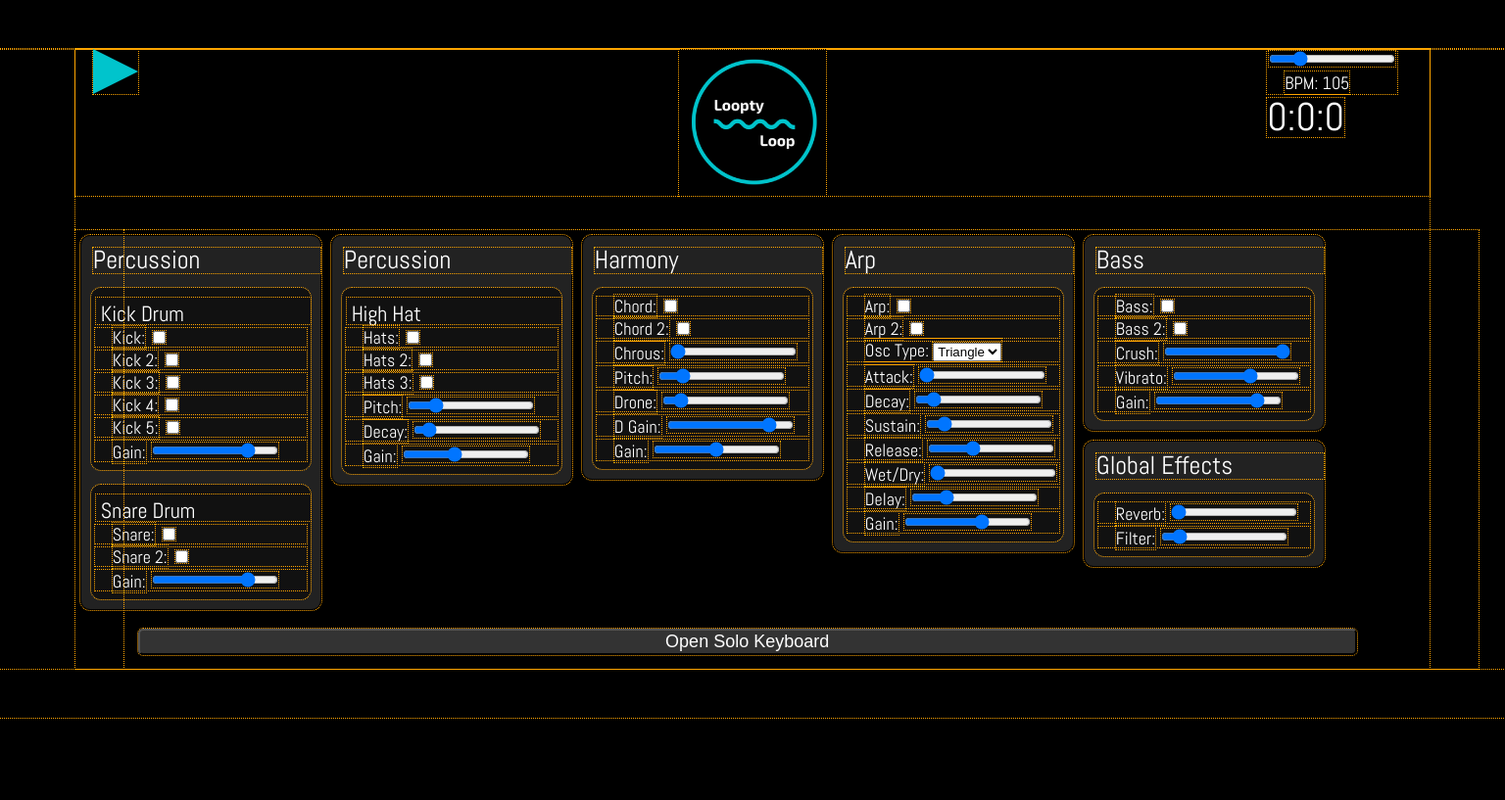
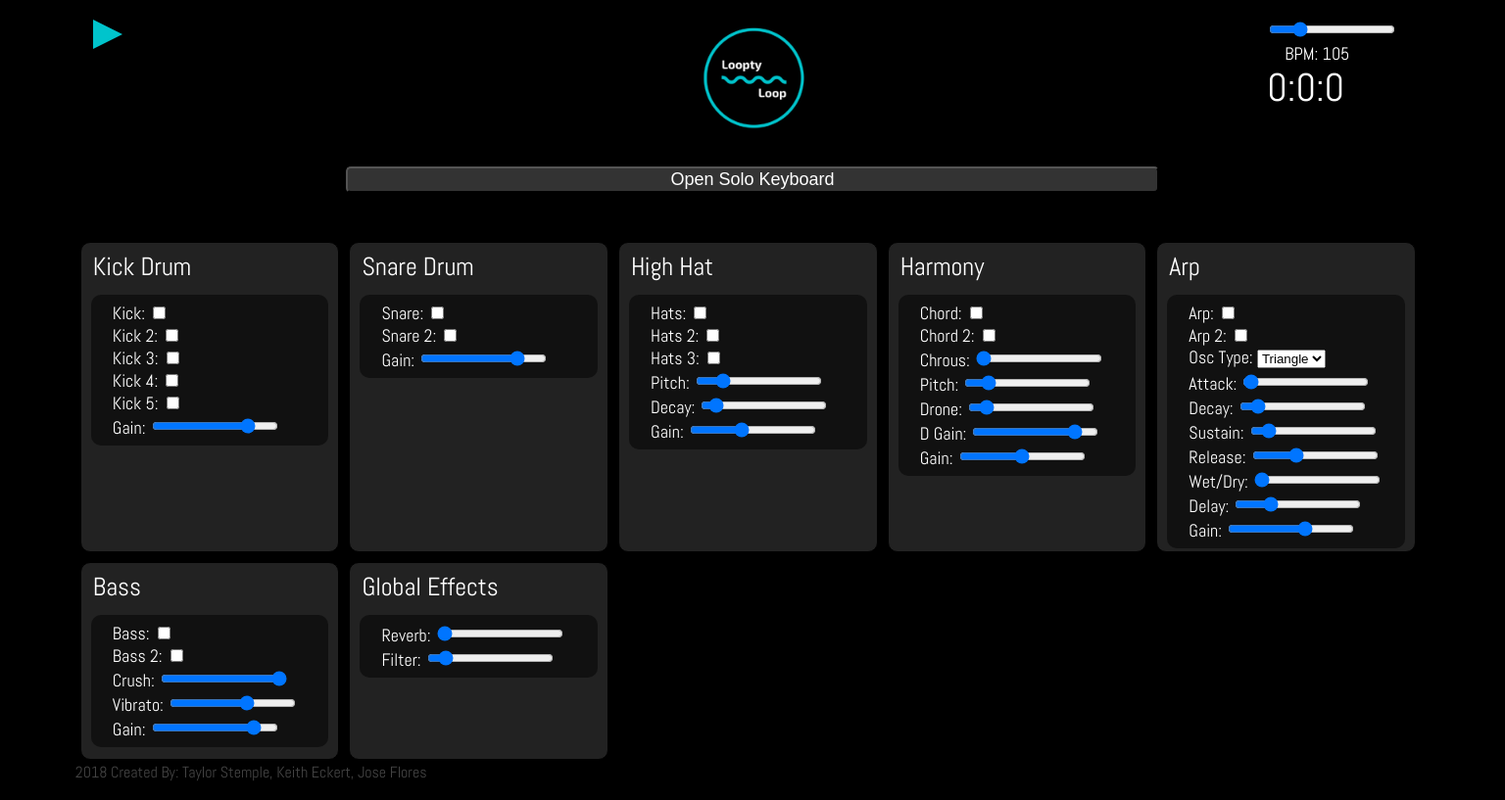
Before and after one commit to keitheck/Loopty-Loop, a PHP site: page / in a window 1536 px wide. Shown: the whole page at 98% size. Before the commit the page ends 734 px from the top, so only its background shows below. Run offline with PHP 8.4, Linux system fonts and the light colour scheme.

Commit message:
final scalability, footer, solo moved to top

```diff
--- a/index.html
+++ b/index.html
@@ -30,13 +30,36 @@
         </div>
 
       </section>
+      <!-- SOLO KEYBOARD ########################################################## -->
+        <section class="solo_keyboard">
+          <button class="keyboard_button" id="toggle_keyboard">Open Solo Keyboard</button>
+          <div class="keyboard" id="keyboard">
+            <button data-key='81' class="normal" id="0">Q</button>
+            <button data-key='87' class="middle" id="1">W</button>
+            <button data-key='69' id="2">E</button>
+            <button data-key='82' id="3">R</button>
+            <button data-key='84' id="4">T</button>
+            <button data-key='89' id="5">Y</button>
+            <button data-key='85' id="6">U</button>
+            <button data-key='73' id="7">I</button>
+            <button data-key='79' class="middle" id="8">O</button>
+            <button data-key='80' id="9">P</button>
+            <button data-key='219' id="10">[</button>
+            <button data-key='221' id="11">]</button>
+            <button data-key='220' id="12">\</button>
+            <button data-key='65' id="13">A</button>
+            <button data-key='83' id="14">S</button>
+            <button data-key='68' class="middle" id="15">D</button>
+            <button data-key='70' id="16">F</button>
+          </div>
+        </section>
+
     <div class="content">
 
   <!-- PERCUSSION ########################################################## -->
       <section class="container">
-        <h1>Percussion</h1>
+        <h1>Kick Drum</h1>
         <section id="sub_box">
-          <h2>Kick Drum</h2>
           <div id='loops1'>
             <label>Kick:</label>
             <input type='checkbox' class='kick_1'>
@@ -62,9 +85,10 @@
             <input type='range' value='0' min='-40' max='10' id='kick_vol'>
           </div>
         </section>
-
+      </section>
+      <section class="container">
+        <h1>Snare Drum</h1>
         <section id="sub_box">
-          <h2>Snare Drum</h2>
           <div>
             <label>Snare:</label>
             <input type='checkbox' class='snare_1'>
@@ -81,9 +105,8 @@
       </section>
 
       <section class="container">
-        <h1>Percussion</h1>
+        <h1>High Hat</h1>
         <section id="sub_box">
-          <h2>High Hat</h2>
           <div>
             <label>Hats:</label>
             <input type='checkbox' class='hat_1'>
@@ -146,7 +169,7 @@
       </section>
     <!-- ARP ########################################################## -->
 
-      <section class="container">
+      <section class="container_arp">
         <h1>Arp</h1>
         <section id="sub_box">
           <div id='loops3'>
@@ -197,7 +220,7 @@
         </section>
       </section>
     <!-- BASS ########################################################## -->
-      <section class="container">
+      <section class="container_2">
         <h1>Bass</h1>
         <section id="sub_box">
           <div id='loops3'>
@@ -225,7 +248,7 @@
 
 
       <!-- EFFECTS ########################################################## -->
-        <section class="container" id="effects">
+        <section class="container_2" id="effects">
           <h1>Global Effects</h1>
           <section id="sub_box">
             <div>
@@ -238,36 +261,14 @@
             </div>
           </section>
         </section>
-
-    <!-- SOLO KEYBOARD ########################################################## -->
-      <section class="solo_keyboard">
-        <button class="keyboard_button" id="toggle_keyboard">Open Solo Keyboard</button>
-        <div class="keyboard" id="keyboard">
-          <button data-key='81' class="normal" id="0">Q</button>
-          <button data-key='87' class="middle" id="1">W</button>
-          <button data-key='69' id="2">E</button>
-          <button data-key='82' id="3">R</button>
-          <button data-key='84' id="4">T</button>
-          <button data-key='89' id="5">Y</button>
-          <button data-key='85' id="6">U</button>
-          <button data-key='73' id="7">I</button>
-          <button data-key='79' class="middle" id="8">O</button>
-          <button data-key='80' id="9">P</button>
-          <button data-key='219' id="10">[</button>
-          <button data-key='221' id="11">]</button>
-          <button data-key='220' id="12">\</button>
-          <button data-key='65' id="13">A</button>
-          <button data-key='83' id="14">S</button>
-          <button data-key='68' class="middle" id="15">D</button>
-          <button data-key='70' id="16">F</button>
-        </div>
-      </section>
     </div>
+    <footer><h4>2018  Created By: Taylor Stemple, Keith Eckert, Jose Flores</h2></footer>
   </main>
 
 <!-- CALL SCRIPTS ########################################################## -->
     <script src="tone.js"></script>
     <script src="app.js"></script>
     </script>
+
   </body>
 </html>
--- a/style.css
+++ b/style.css
@@ -12,17 +12,27 @@ body {
   color: #ffffff
 }
 
+
+
+main {
+  width: 90%;
+  margin: 20px auto;
+  position: relative;
+}
+
+@media screen and (min-width: 1px) {
+
   .playpause label {
     display: block;
     box-sizing: border-box;
     position: absolute;
     width: 0;
-  height: 46px;
+    height: 30px;
     border-color: transparent transparent transparent #00c4cc;
     transition: 350ms all ease;
     cursor: pointer;
     border-style: solid;
-  border-width: 23px 0 23px 46px;
+    border-width: 15px 0 15px 30px;
   }
   .playpause input[type="checkbox"] {
     position: absolute;
@@ -30,12 +40,7 @@ body {
   }
   .playpause input[type="checkbox"]:checked + label {
     border-style: double;
-  border-width: 0px 0 0px 46px;
-}
-
-main {
-  width: 90%;
-  margin: 50px auto;
+    border-width: 0px 0 0px 30px;
   }
 
   .logo_bar {
@@ -45,6 +50,83 @@ main {
     animation-iteration-count: infinite;
     opacity: 1;
   }
+
+  #start_label {
+    font-size: 26px;
+    font-family: 'Abel', sans-serif;
+    color: #fff;
+  }
+
+  .start {
+    position: absolute;
+    top: 0;
+    left:0;
+  }
+
+  #transport {
+    display:inline-block;
+    color: #ffffff;
+    position: absolute;
+    top: 50px;
+    left:75%;
+  }
+
+  .logo_class {
+    display: block;
+    margin: 0 auto;
+    height: 80px;
+    width: 80px;
+
+  }
+
+  .logo_active {
+    display: block;
+    margin: 0 auto;
+    animation: pulsate 2s ease-out;
+    animation-iteration-count: infinite;
+    opacity: 0.0;
+    height: 80px;
+    width: 80px;
+  }
+
+  @keyframes pulsate {
+    0%{
+      opacity: 1.0;
+    }
+    50%{
+      opacity: .3;
+    }
+    100%{
+      opacity: 1.0;
+    }
+  }
+
+  .bpm_box {
+    display: inline-block;
+    font-size: 26px;
+    position: absolute;
+    top: 0;
+    left:70%;
+  }
+
+  #bpm {
+    /* position: absolute; */
+    display:block;
+  }
+}
+
+/* logo and transport large view between (below) these comments */
+
+@media screen and (min-width: 585px) {
+
+  .logo_bar {
+    align-content:center;
+    position:relative;
+    animation: opacityPulse 2s ease-out;
+    animation-iteration-count: infinite;
+    opacity: 1;
+  }
+
   #start_label {
     font-size: 26px;
     font-family: 'Abel', sans-serif;
@@ -68,14 +150,18 @@ main {
   .logo_class {
     display: block;
     margin: 0 auto;
+    height: 120px;
+    width: 120px;
   }
 
   .logo_active {
     display: block;
     margin: 0 auto;
-  animation: pulsate 3s ease-out;
+    animation: pulsate 2s ease-out;
     animation-iteration-count: infinite;
     opacity: 0.0;
+    height: 120px;
+    width: 120px;
   }
 
   @keyframes pulsate {
@@ -115,21 +201,206 @@ label {
   margin-left:1em;
 }
 
+.content {
+  display: block;
+  margin: 0 auto;
+  margin-top: 35px;
+  width: 100%;
+
+}
+
 .container {
   border: 1px solid #000;
   border-radius: 10px;
   display: inline-block;
   background-color: #222;
   float: left;
-  width: 244px;
+  width: 100%;
   margin: 5px;
 }
+
+.container_2 {
+  border: 1px solid #000;
+  border-radius: 10px;
+  display: inline-block;
+  background-color: #222;
+  float: left;
+  width: 100%;
+  margin: 5px;
+}
+
+.container_arp {
+  border: 1px solid #000;
+  border-radius: 10px;
+  display: inline-block;
+  background-color: #222;
+  float: left;
+  width: 100%;
+  margin: 5px;
+}
+
+@media screen and (min-width: 585px) {
+  .container {
+    border: 1px solid #000;
+    border-radius: 10px;
+    display: inline-block;
+    background-color: #222;
+    float: left;
+    width: 46%;
+    height: 245px;
+    margin: 5px;
+  }
+
+  .container_2 {
+    border: 1px solid #000;
+    border-radius: 10px;
+    display: inline-block;
+    background-color: #222;
+    float: left;
+    width: 46%;
+    height: 200px;
+    margin: 5px;
+  }
+
+  .container_arp {
+    border: 1px solid #000;
+    border-radius: 10px;
+    display: inline-block;
+    background-color: #222;
+    float: left;
+    height: 413px;
+    width: 46%;
+    margin: 5px;
+  }
+
+}
+
+@media screen and (min-width: 918px) {
+  .container {
+    border: 1px solid #000;
+    border-radius: 10px;
+    display: inline-block;
+    background-color: #222;
+    float: left;
+    width: 30%;
+    height: 245px;
+    margin: 5px;
+  }
+
+  .container_arp {
+    border: 1px solid #000;
+    border-radius: 10px;
+    display: inline-block;
+    background-color: #222;
+    float: left;
+    width: 30%;
+    margin: 5px;
+  }
+
+  .container_2 {
+    border: 1px solid #000;
+    border-radius: 10px;
+    display: inline-block;
+    background-color: #222;
+    float: left;
+    width: 30%;
+    height: 200px;
+    margin: 5px;
+  }
+}
+
+@media screen and (min-width: 1305px) {
+  .container {
+    border: 1px solid #000;
+    border-radius: 10px;
+    display: inline-block;
+    background-color: #222;
+    float: left;
+    width: 21%;
+    height: 245px;
+    margin: 5px;
+  }
+
+  .container_arp {
+    border: 1px solid #000;
+    border-radius: 10px;
+    display: inline-block;
+    background-color: #222;
+    float: left;
+    height: 315px;
+    width: 21%;
+    margin: 5px;
+  }
+
+  .container_2 {
+    border: 1px solid #000;
+    border-radius: 10px;
+    display: inline-block;
+    background-color: #222;
+    float: left;
+    width: 21%;
+    height: 315px;
+    margin: 5px;
+  }
+}
+
+@media screen and (min-width: 1530px) {
+  .container {
+    border: 1px solid #000;
+    border-radius: 10px;
+    display: inline-block;
+    background-color: #222;
+    float: left;
+    width: 19%;
+    height: 315px;
+    margin: 5px;
+  }
+
+  .container_arp {
+    border: 1px solid #000;
+    border-radius: 10px;
+    display: inline-block;
+    background-color: #222;
+    float: left;
+    height: 315px;
+    width: 19%;
+    margin: 5px;
+  }
+
+  .container_2 {
+    border: 1px solid #000;
+    border-radius: 10px;
+    display: inline-block;
+    background-color: #222;
+    float: left;
+    width: 19%;
+    height: 200px;
+    margin: 5px;
+  }
+}
+
 
 .container section {
    margin:10px;
 }
 
 .container section div {
+  margin:4px;
+}
+
+.container_arp section {
+   margin:10px;
+}
+
+.container_arp section div {
+  margin:4px;
+}
+
+.container_2 section {
+   margin:10px;
+}
+
+.container_2 section div {
   margin:4px;
 }
 
@@ -157,7 +428,12 @@ h2 {
   margin: 5px 0px 0px 5px;
   padding-left: 5px;
   padding-top: 5px;
+}
 
+h4 {
+  font-size: 16px;
+  font-family: 'Abel', sans-serif;
+  color: #444;
 }
 
 h3 {
@@ -168,13 +444,18 @@ h3 {
 
 .keyboard_button {
   display:inline-block;
-  margin: 1%;
+  margin: 25px 20% 10px 20%;
   font-size: 18px;
   border-radius: 5px;
-  width: 90%;
+  width: 60%;
   color: #fff;
   background-color: #333;
   border-color: #000;
+}
+
+
+@media screen and (min-width: 1430px) {
+
 }
 
 .keyboard_h1 {
@@ -184,8 +465,6 @@ h3 {
 .solo_keyboard {
   width: 100%;
   margin: 5px auto;
-  margin-left: 50px;
-  margin-right: 50px;
 }
 
 #keyboard_closed {
@@ -239,8 +579,10 @@ h3 {
 
 }
 
-#keyboard .middle {
-  background-color: #111;
-  padding-bottom: 95px;
-  padding-top: 95px;
+footer {
+
+  clear:both;
 }
+
+
+/* Mobile View */
```
Also changed, not shown: other parts of style.css (+68 -7 lines). Lines whose indentation alone changed are shown as unchanged.
